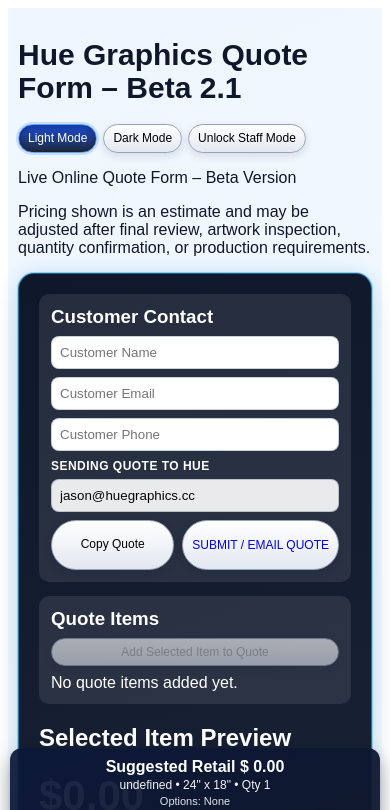
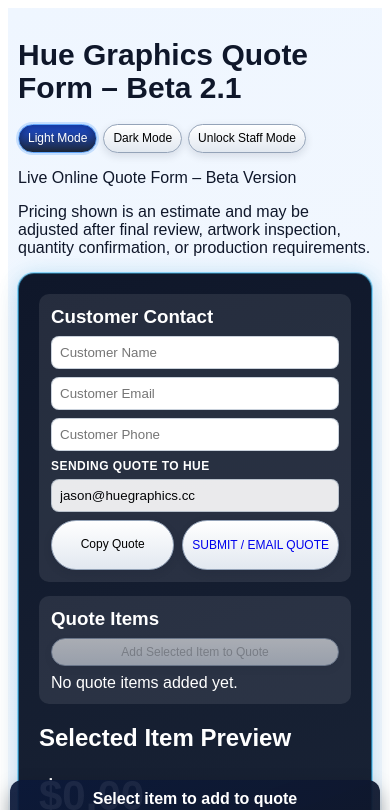
Before and after one commit to huegpx2008/hue-sign-pricing-app, a Next.js app: page / in a window 390 px wide. Shown: the top 810 px of the page. Built offline with nearby package versions, Linux system fonts and the light colour scheme.

Commit message:
Fix mobile sticky spacing and reset-to-default banner state

```diff
--- a/app/page.js
+++ b/app/page.js
@@ -210,6 +210,7 @@
   }, [activeProduct, vehicleMagnetMode, vehicleMagnetPreset]);
 
   function resetAll() {
+    const isMobile = typeof window !== "undefined" && window.innerWidth <= 800;
     setProduct(""); setWidth(24); setHeight(18); setQty(1); setMargin(60); setMultiplier(1);
     setUseDesignFee(false); setUseSetupFee(false); setDesignFee(""); setSetupFee(""); setDelivery("");
     setCoroDouble(false); setCoroFlute("vertical"); setStakes(false); setHeavyStakes(false); setGrommets(false); setGloss(false); setCoroContour(false); setCoroRush(false);
@@ -224,6 +225,12 @@
     setVehicleMagnetMode("standard"); setVehicleMagnetPreset("18x12"); setVehicleMagnetContour(false); setVehicleMagnetRoundedCorners(false); setVehicleMagnetRush(false); setVehicleMagnetNotes("");
     setBusinessCardQty(250); setBusinessCardSides("single"); setBusinessCardCoating("Gloss Laminate"); setBusinessCardOrientation("Landscape"); setBusinessCardRush(false);
     setHandheldPaperSizeKey("3.5x2.5"); setHandheldPaperSides("single"); setHandheldPaperCoating("Gloss Laminate"); setHandheldPaperOrientation("Landscape"); setHandheldPaperRush(false);
+    setDtfSummary(null);
+    if (isMobile) {
+      window.requestAnimationFrame(() => {
+        document.getElementById("quote-details-anchor")?.scrollIntoView({ behavior: "smooth", block: "start" });
+      });
+    }
   }
 
   function preset(prod, w, h, double = false) {
@@ -641,6 +648,11 @@
           .layout {
             display: flex;
             flex-direction: column;
+            padding-bottom: 120px;
+          }
+
+          .card {
+            padding-bottom: 140px;
           }
 
           .themeToggle{display:flex;gap:6px;align-items:center;margin:8px 0 14px;flex-wrap:wrap;max-width:100%;}
--- a/components/PricingSummary.js
+++ b/components/PricingSummary.js
@@ -401,8 +401,10 @@
       </aside>
 
       <div className="mobilePrice" role="button" tabIndex={0} onClick={scrollToQuoteSummary} onKeyDown={(e) => (e.key === "Enter" || e.key === " ") && scrollToQuoteSummary()} style={{ cursor: "pointer", borderColor: activeTheme?.summaryBorder, boxShadow: `0 10px 20px ${activeTheme?.accentGlow || "rgba(0,0,0,.35)"}`, background: `linear-gradient(160deg, rgba(11,23,56,.92), rgba(15,23,42,.95)), ${activeTheme?.mobileTint || "rgba(56,189,248,.1)"}` }}>
-        <div className="mobilePriceTop"><strong>Suggested Retail {money(summaryCalc.retail).replace("$", "$ ")}</strong></div>
-        {isDtf ? (
+        <div className="mobilePriceTop"><strong>{hasProductSelected ? `Suggested Retail ${money(summaryCalc.retail).replace("$", "$ ")}` : "Select item to add to quote"}</strong></div>
+        {!hasProductSelected ? (
+          <div className="mobileOptions">Total: {money(0)}</div>
+        ) : isDtf ? (
           <>
             <div className="mobileMeta">
               DTF Transfers • {dtfData.totalGarmentQty || 0} garments
```
